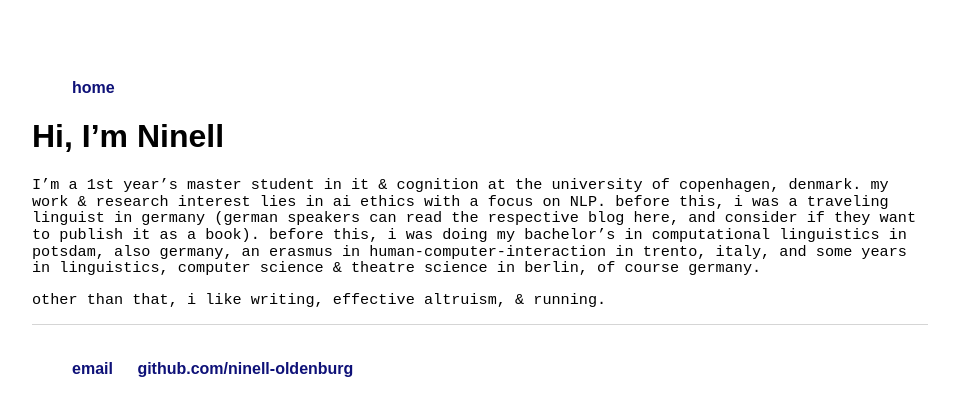
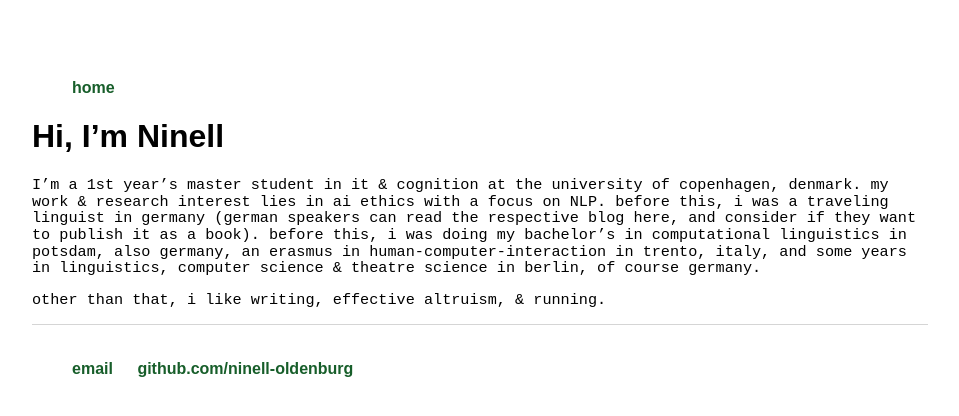
Before and after one commit to ninell-oldenburg/ninell-oldenburg.github.io, a Jekyll site: the page built from README.md, in a window 1280 px wide. Shown: the top 416 px of the page, without its empty margins (160-1119 px from the left). Built offline with Jekyll 4.4.1, drawn with Linux system fonts in a browser that asks for light colours; some web fonts are replaced; our own code applies the rules of GitHub Pages for plain Markdown files.

Commit message:
Update main.css

```diff
--- a/css/main.css
+++ b/css/main.css
@@ -14,7 +14,7 @@ nav ul li, footer ul li {
 }
 a {
     text-decoration: none;
-    color: #0E1178;
+    color: #175e2a;
 }
 a:hover {
     text-decoration: underline;
@@ -85,7 +85,7 @@ ul.posts li {
 
 /* On hover, add a black background color with a little bit see-through */
 .prev:hover, .next:hover {
-  background-color: rgba(0,0,0,0.8);
+  background-color: #e6f5ea;
 }
 
 /* Caption text */
```
